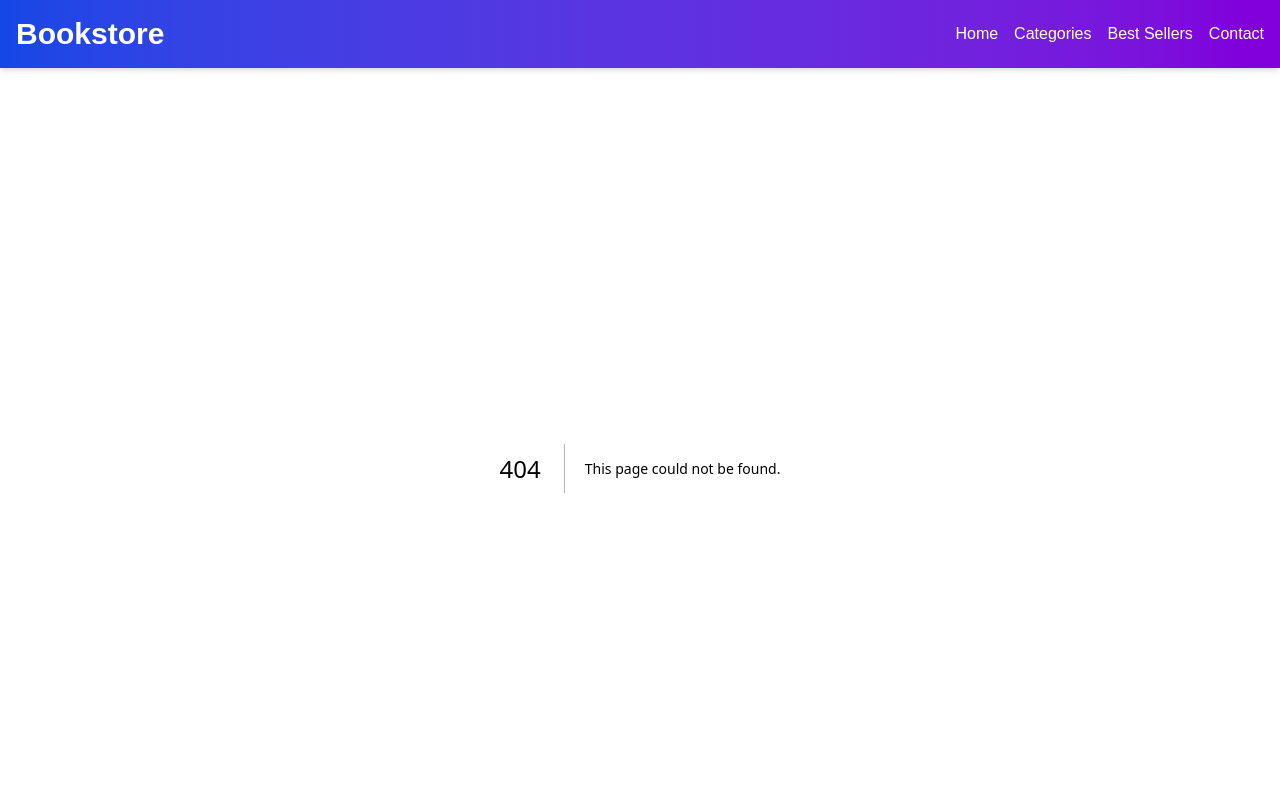
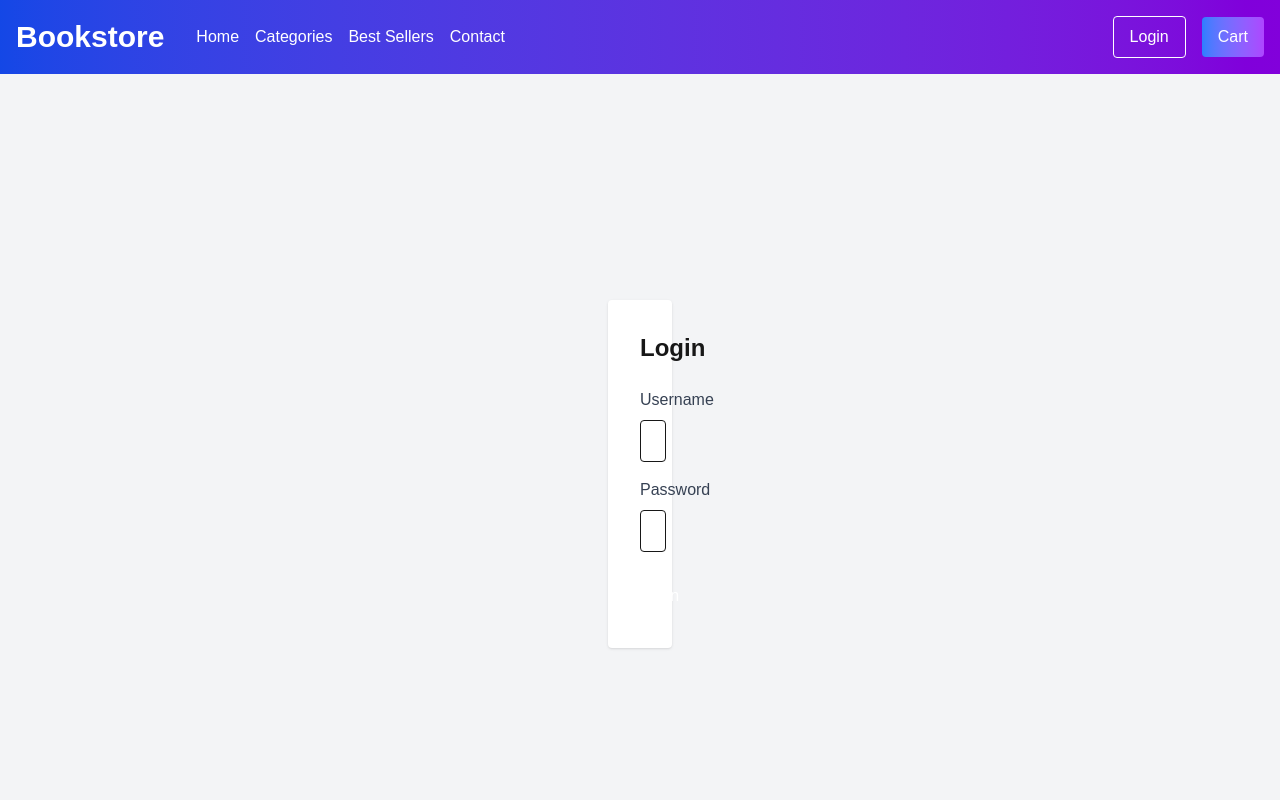
Before and after one commit to masterflux/bookstore-devops-project, a Next.js app in the folder frontend/bookstorefe/: page /login in a window 1280 px wide. Before the commit this address had no page. Shown: the top 800 px of the page. Built offline with nearby package versions, Linux system fonts and the light colour scheme.

Commit message:
update frontend

```diff
--- a/frontend/bookstorefe/src/app/api/books/route.ts
+++ b/frontend/bookstorefe/src/app/api/books/route.ts
@@ -1,35 +1,35 @@
 import type { NextRequest, NextResponse } from 'next/server'
-export async function GET(req: NextRequest) {
-    return new Response(JSON.stringify([
-        {
-            id: 1,
-            title: 'The Great Gatsby',
-            author: 'F. Scott Fitzgerald',
-            description: 'A classic novel depicting American society in the 1920s with an elegant narrative style.',
-            price: 10.99,
-            image: '/images/book1.jpg',
-        },
-        {
-            id: 2,
-            title: '1984',
-            author: 'George Orwell',
-            description: 'A dystopian novel exploring the consequences of a totalitarian regime.',
-            price: 8.99,
-            image: '/images/book2.jpg',
-        },
-        {
-            id: 3,
-            title: 'To Kill a Mockingbird',
-            author: 'Harper Lee',
-            description: 'An inspiring story addressing racial injustice in the American South.',
-            price: 12.99,
-            image: '/images/book3.jpg',
-        },
-    ]), {
-        status: 200,
-        headers: { 'Content-Type': 'application/json' },
-    });
-}
+// export async function GET(req: NextRequest) {
+//     return new Response(JSON.stringify([
+//         {
+//             id: 1,
+//             title: 'The Great Gatsby',
+//             author: 'F. Scott Fitzgerald',
+//             description: 'A classic novel depicting American society in the 1920s with an elegant narrative style.',
+//             price: 10.99,
+//             image: '/images/book1.jpg',
+//         },
+//         {
+//             id: 2,
+//             title: '1984',
+//             author: 'George Orwell',
+//             description: 'A dystopian novel exploring the consequences of a totalitarian regime.',
+//             price: 8.99,
+//             image: '/images/book2.jpg',
+//         },
+//         {
+//             id: 3,
+//             title: 'To Kill a Mockingbird',
+//             author: 'Harper Lee',
+//             description: 'An inspiring story addressing racial injustice in the American South.',
+//             price: 12.99,
+//             image: '/images/book3.jpg',
+//         },
+//     ]), {
+//         status: 200,
+//         headers: { 'Content-Type': 'application/json' },
+//     });
+// }
 
 export async function POST(req: NextResponse ) {
     const body = await req.json();
@@ -39,18 +39,20 @@ export async function POST(req: NextResponse ) {
     });
 }
 
-// export async function GET(request: Request) {
-//     // In production, set BACKEND_BOOKS_URL in your environment variables.
-//     const backendUrl = process.env.BACKEND_BOOKS_URL || 'https://backend.example.com/books'
+export async function GET(request: Request) {
+    // In production, set BACKEND_BOOKS_URL in your environment variables.
+    const backendUrl = process.env.BACKEND_BOOKS_URL || 'http://localhost:5000/books'
+    console.log('%cbackendUrl: ','color: MidnightBlue; background: Aquamarine; font-size: 20px;',backendUrl);
 
-//     try {
-//         const backendRes = await fetch(backendUrl)
-//         if (!backendRes.ok) {
-//             throw new Error('Failed to fetch from backend')
-//         }
-//         const data = await backendRes.json()
-//         return NextResponse.json(data)
-//     } catch (error) {
-//         return NextResponse.json({ error: 'Failed to fetch books' }, { status: 500 })
-//     }
-// }
+    try {
+        const backendRes = await fetch(backendUrl)
+        console.log('%cbackendRes: ','color: MidnightBlue; background: Aquamarine; font-size: 20px;',backendRes);
+        if (!backendRes.ok) {
+            throw new Error('Failed to fetch from backend')
+        }
+        const data = await backendRes.json()
+        return new Response(data)
+    } catch (error) {
+        return new Response(JSON.stringify({ error: 'Failed to fetch books' }), { status: 500 })
+    }
+}
--- /dev/null
+++ b/frontend/bookstorefe/src/app/cart/page.tsx
@@ -0,0 +1,48 @@
+'use client'
+import { useRouter } from 'next/navigation'
+import { useEffect, useState } from 'react'
+
+interface CartItem {
+    id: number
+    title: string
+    quantity: number
+    price: number
+}
+
+export default function CartPage() {
+    const router = useRouter()
+    const [cartItems, setCartItems] = useState<CartItem[]>([])
+
+    useEffect(() => {
+        // Check for login status by verifying token existence.
+        const token = localStorage.getItem('token')
+        if (!token) {
+            router.push('/login')
+        } else {
+            // Simulate fetching cart items (empty for now).
+            setCartItems([])
+        }
+    }, [router])
+
+    return (
+        <div className="min-h-screen bg-gray-100 py-8">
+            <div className="container mx-auto px-4">
+                <h2 className="text-3xl font-bold mb-6 text-center">Your Cart</h2>
+                {cartItems.length === 0 ? (
+                    <p className="text-center text-gray-600">Your cart is empty.</p>
+                ) : (
+                    <div className="space-y-4">
+                        {cartItems.map((item) => (
+                            <div key={item.id} className="p-4 bg-white rounded shadow">
+                                <h3 className="text-xl font-bold">{item.title}</h3>
+                                <p>
+                                    Quantity: {item.quantity} | Price: ${item.price}
+                                </p>
+                            </div>
+                        ))}
+                    </div>
+                )}
+            </div>
+        </div>
+    )
+}
--- a/frontend/bookstorefe/src/app/layout.tsx
+++ b/frontend/bookstorefe/src/app/layout.tsx
@@ -1,6 +1,7 @@
 // app/layout.tsx
 import './globals.css'
 import { ReactNode } from 'react'
+import Header from '@/components/Header'
 
 export const metadata = {
   title: 'Bookstore',
@@ -11,35 +12,7 @@ export default function RootLayout({ children }: { children: ReactNode }) {
   return (
     <html lang="en">
       <body className="bg-gray-50">
-        <header className="bg-gradient-to-r from-blue-700 to-purple-700 text-white p-4 shadow-md">
-          <div className="container mx-auto flex items-center justify-between">
-            <h1 className="text-3xl font-bold">Bookstore</h1>
-            <nav>
-              <ul className="flex space-x-4">
-                <li>
-                  <a href="#" className="hover:text-gray-200">
-                    Home
-                  </a>
-                </li>
-                <li>
-                  <a href="#" className="hover:text-gray-200">
-                    Categories
-                  </a>
-                </li>
-                <li>
-                  <a href="#" className="hover:text-gray-200">
-                    Best Sellers
-                  </a>
-                </li>
-                <li>
-                  <a href="#" className="hover:text-gray-200">
-                    Contact
-                  </a>
-                </li>
-              </ul>
-            </nav>
-          </div>
-        </header>
+        <Header />
         {children}
         <footer className="bg-gradient-to-r from-gray-300 to-gray-400 text-center py-4 mt-8">
           <p className="text-gray-700">
--- /dev/null
+++ b/frontend/bookstorefe/src/app/login/page.tsx
@@ -0,0 +1,56 @@
+'use client'
+import { useState } from 'react'
+import { useRouter } from 'next/navigation'
+
+export default function LoginPage() {
+  const router = useRouter()
+  const [username, setUsername] = useState('')
+  const [password, setPassword] = useState('')
+
+  const handleSubmit = (e: React.FormEvent<HTMLFormElement>) => {
+    e.preventDefault()
+    // Simulated login: if both fields are filled, store a dummy token and navigate.
+    if (username && password) {
+      localStorage.setItem('token', 'dummy-token')
+      router.push('/cart')
+    }
+  }
+
+  return (
+    <div className="min-h-screen flex items-center justify-center bg-gray-100">
+        <div className="w-0 max-w-lg p-8 bg-white rounded shadow">
+        <h2 className="text-2xl font-bold mb-6 text-center">Login</h2>
+        <form onSubmit={handleSubmit}>
+          <div className="mb-4">
+            <label className="block text-gray-700 mb-2">Username</label>
+            <input
+              type="text"
+              value={username}
+              onChange={(e) => setUsername(e.target.value)}
+              className="w-full border rounded px-3 py-2 focus:outline-none focus:ring-2 focus:ring-blue-500"
+              placeholder="Enter username"
+              required
+            />
+          </div>
+          <div className="mb-6">
+            <label className="block text-gray-700 mb-2">Password</label>
+            <input
+              type="password"
+              value={password}
+              onChange={(e) => setPassword(e.target.value)}
+              className="w-full border rounded px-3 py-2 focus:outline-none focus:ring-2 focus:ring-blue-500"
+              placeholder="Enter password"
+              required
+            />
+          </div>
+          <button
+            type="submit"
+            className="w-full bg-gradient-to-r from-blue-500 to-purple-500 text-white py-2 rounded hover:from-blue-600 hover:to-purple-600 transition"
+          >
+            Login
+          </button>
+        </form>
+      </div>
+    </div>
+  )
+}
--- a/frontend/bookstorefe/src/components/BookCard.tsx
+++ b/frontend/bookstorefe/src/components/BookCard.tsx
@@ -25,7 +25,7 @@ export function BookCard({ book }: BookCardProps) {
                 <p className="text-gray-600 text-sm">by {book.author}</p>
                 <p className="mt-2 text-gray-700 text-sm">{book.description}</p>
                 <p className="mt-4 font-semibold text-lg">${book.price}</p>
-                <button className="mt-4 w-full bg-blue-600 text-white py-2 rounded hover:bg-blue-500 transition">
+                <button className="mt-4 w-full bg-gradient-to-r from-blue-500 to-purple-500 text-white py-2 rounded hover:from-blue-600 hover:to-purple-600 transition">
                     Add to Cart
                 </button>
             </div>
--- /dev/null
+++ b/frontend/bookstorefe/src/components/Header.tsx
@@ -0,0 +1,69 @@
+// components/Header.tsx
+'use client'
+import { useRouter } from 'next/navigation'
+
+export default function Header() {
+    const router = useRouter()
+
+    const handleLogin = () => {
+        router.push('/login')
+    }
+
+    const handleCart = () => {
+        // For demonstration, check for a token in localStorage.
+        const token = localStorage.getItem('token')
+        if (token) {
+            router.push('/cart')
+        } else {
+            router.push('/login')
+        }
+    }
+
+    return (
+        <header className="bg-gradient-to-r from-blue-700 to-purple-700 text-white p-4 shadow-md">
+            <div className="container mx-auto flex items-center justify-between">
+                <div className="flex items-center space-x-8">
+                    <h1 className="text-3xl font-bold">Bookstore</h1>
+                    <nav>
+                        <ul className="flex space-x-4">
+                            <li>
+                                <a href="#" className="hover:text-gray-200">
+                                    Home
+                                </a>
+                            </li>
+                            <li>
+                                <a href="#" className="hover:text-gray-200">
+                                    Categories
+                                </a>
+                            </li>
+                            <li>
+                                <a href="#" className="hover:text-gray-200">
+                                    Best Sellers
+                                </a>
+                            </li>
+                            <li>
+                                <a href="#" className="hover:text-gray-200">
+                                    Contact
+                                </a>
+                            </li>
+                        </ul>
+                    </nav>
+                </div>
+                <div className="flex items-center space-x-4">
+                    <button
+                        onClick={handleLogin}
+                        className="bg-transparent border border-white px-4 py-2 rounded hover:bg-white hover:text-blue-700 transition"
+                    >
+                        Login
+                    </button>
+                    <button
+                        onClick={handleCart}
+                        className="bg-gradient-to-r from-blue-500 to-purple-500 text-white px-4 py-2 rounded hover:from-blue-600 hover:to-purple-600 transition"
+                    >
+                        Cart
+                    </button>
+                </div>
+            </div>
+        </header>
+    )
+}
--- a/frontend/bookstorefe/src/components/HeroSection.tsx
+++ b/frontend/bookstorefe/src/components/HeroSection.tsx
@@ -7,7 +7,8 @@ export default function HeroSection() {
             className="relative bg-cover bg-center h-96"
             style={{ backgroundImage: "url('/images/hero.jpg')" }}
         >
-            <div className="absolute inset-0 bg-black opacity-50"></div>
+            {/* Gradient overlay */}
+            <div className="absolute inset-0 bg-gradient-to-b from-black via-transparent to-black opacity-70"></div>
             <div className="relative z-10 flex items-center justify-center h-full">
                 <div className="text-center">
                     <h2 className="text-4xl md:text-5xl font-bold text-white">
@@ -18,7 +19,7 @@ export default function HeroSection() {
                     </p>
                     <a
                         href="#"
-                        className="mt-6 inline-block bg-blue-600 text-white px-6 py-3 rounded hover:bg-blue-500 transition"
+                        className="mt-6 inline-block bg-gradient-to-r from-blue-500 to-purple-500 text-white px-6 py-3 rounded hover:from-blue-600 hover:to-purple-600 transition"
                     >
                         Shop Now
                     </a>
```
